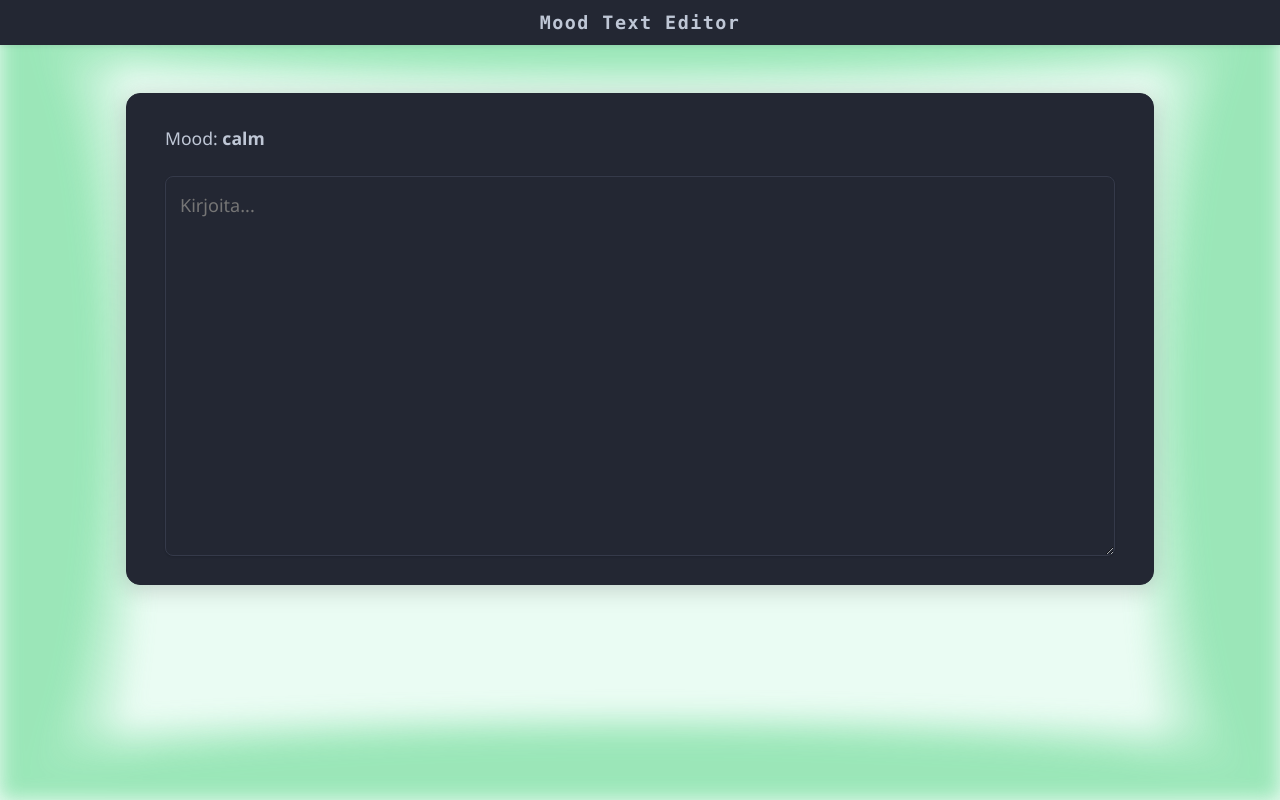
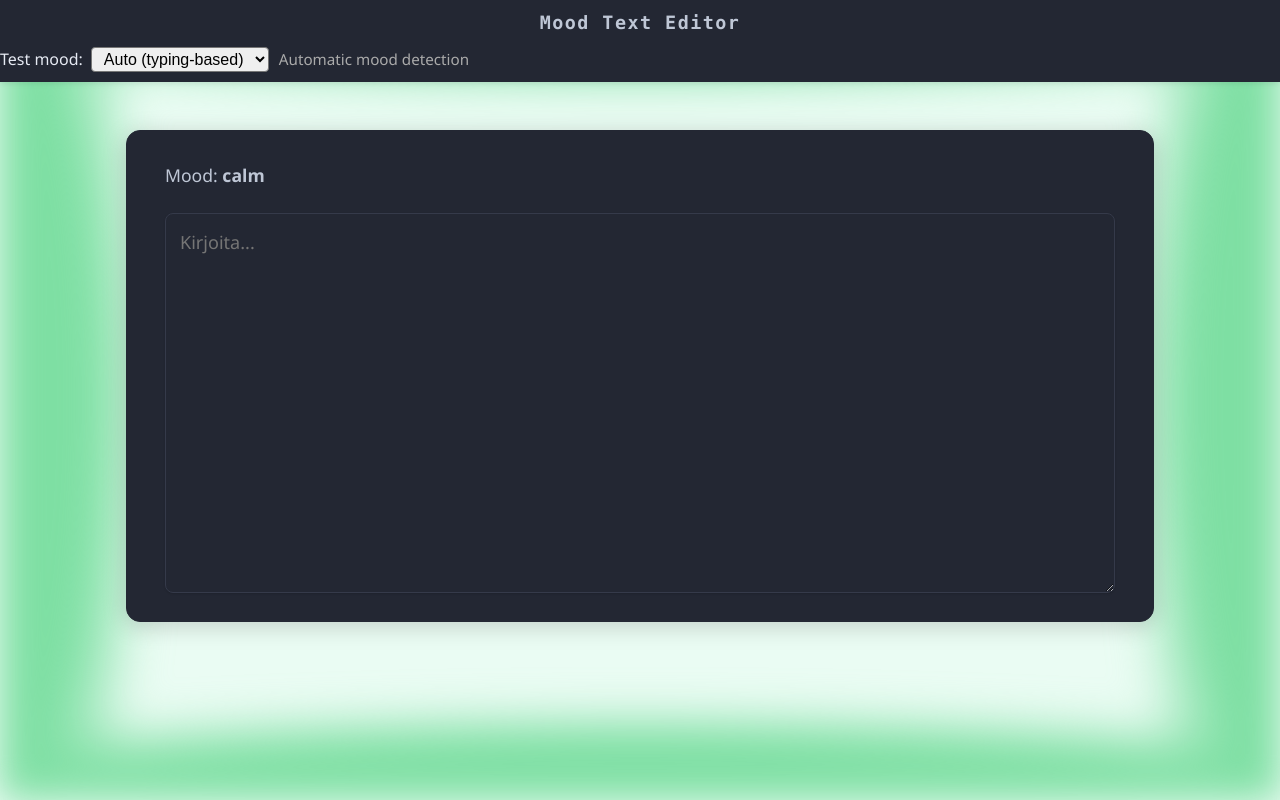
Before and after one commit to saarol2/Mood-text-editor, a React (Vite) app: page / in a window 1280 px wide. Built offline with nearby package versions, Linux system fonts and the light colour scheme.

Commit message:
Stressed theme and animation

```diff
--- a/src/App.tsx
+++ b/src/App.tsx
@@ -1,9 +1,13 @@
-import React, { useEffect } from 'react'
+
+import React, { useEffect, useState } from 'react'
 import Editor from './editor/Editor'
-import useMoodDetector from './editor/useMoodDetector'
+import useMoodDetector, { Mood } from './editor/useMoodDetector'
+
 
 export default function App() {
-  const mood = useMoodDetector()
+  const autoMood = useMoodDetector()
+  const [manualMood, setManualMood] = useState<Mood | 'auto'>('auto')
+  const mood = manualMood === 'auto' ? autoMood : manualMood
 
   useEffect(() => {
     if (mood === 'calm') {
@@ -23,17 +27,26 @@ export default function App() {
       document.body.classList.remove('mood-calm-bg')
       document.body.classList.remove('mood-focused-bg')
       document.body.classList.remove('mood-frustrated-bg')
+      document.body.classList.remove('mood-stressed-bg')
+    } else if (mood === 'stressed') {
+      document.body.classList.add('mood-stressed-bg')
+      document.body.classList.remove('mood-calm-bg')
+      document.body.classList.remove('mood-focused-bg')
+      document.body.classList.remove('mood-frustrated-bg')
+      document.body.classList.remove('mood-uncertain-bg')
     } else {
       document.body.classList.remove('mood-calm-bg')
       document.body.classList.remove('mood-focused-bg')
       document.body.classList.remove('mood-frustrated-bg')
       document.body.classList.remove('mood-uncertain-bg')
+      document.body.classList.remove('mood-stressed-bg')
     }
     return () => {
       document.body.classList.remove('mood-calm-bg')
       document.body.classList.remove('mood-focused-bg')
       document.body.classList.remove('mood-frustrated-bg')
       document.body.classList.remove('mood-uncertain-bg')
+      document.body.classList.remove('mood-stressed-bg')
     }
   }, [mood])
 
@@ -41,6 +54,25 @@ export default function App() {
     <div className="app">
       <header>
         <h1>Mood Text Editor</h1>
+        <div style={{ marginTop: 12 }}>
+          <label htmlFor="mood-select" style={{ fontWeight: 500, marginRight: 8 }}>Test mood:</label>
+          <select
+            id="mood-select"
+            value={manualMood}
+            onChange={e => setManualMood(e.target.value as Mood | 'auto')}
+            style={{ fontSize: '1rem', padding: '2px 8px', borderRadius: 4 }}
+          >
+            <option value="auto">Auto (typing-based)</option>
+            <option value="calm">Calm</option>
+            <option value="focused">Focused</option>
+            <option value="frustrated">Frustrated</option>
+            <option value="uncertain">Uncertain</option>
+            <option value="stressed">Stressed</option>
+          </select>
+          <span style={{ marginLeft: 10, fontSize: '0.95em', color: '#aaa' }}>
+            {manualMood === 'auto' ? 'Automatic mood detection' : 'Manual override'}
+          </span>
+        </div>
       </header>
       <main>
         <Editor mood={mood} />
--- a/src/styles.css
+++ b/src/styles.css
@@ -111,6 +111,27 @@
 	100% { transform: translateX(-15px) rotate(-0.5deg); }
 }
 
+/* STRESSED MOOD: purple background, heartbeat pulse */
+.mood-stressed-bg {
+	background: #6a1b9a !important;
+	transition: background 0.7s;
+}
+
+.mood-stressed {
+	animation: stressed-heartbeat 1.25s cubic-bezier(0.4, 0, 0.2, 1) infinite;
+}
+
+@keyframes stressed-heartbeat {
+	0%   { transform: scale(1) rotate(0deg); }
+	10%  { transform: scale(1.018) rotate(0.04deg); }
+	18%  { transform: scale(0.992) rotate(-0.02deg); }
+	22%  { transform: scale(1.032) rotate(0.06deg); } /* 2nd, bigger beat */
+	30%  { transform: scale(0.99) rotate(-0.03deg); }
+	38%  { transform: scale(1.012) rotate(0.03deg); }
+	46%  { transform: scale(1) rotate(0deg); }
+	100% { transform: scale(1) rotate(0deg); }
+}
+
 body {
 	background: #181c22;
 	font-family: 'Segoe UI', 'Arial', sans-serif;
```
